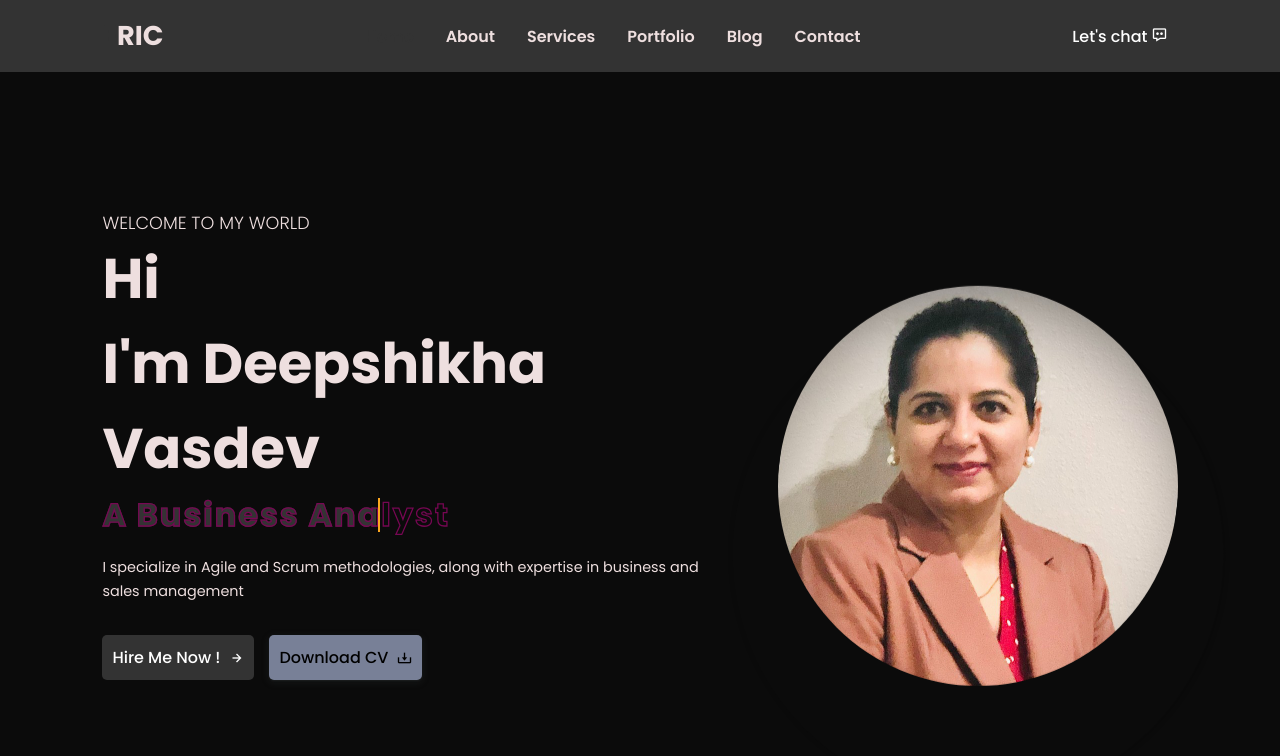
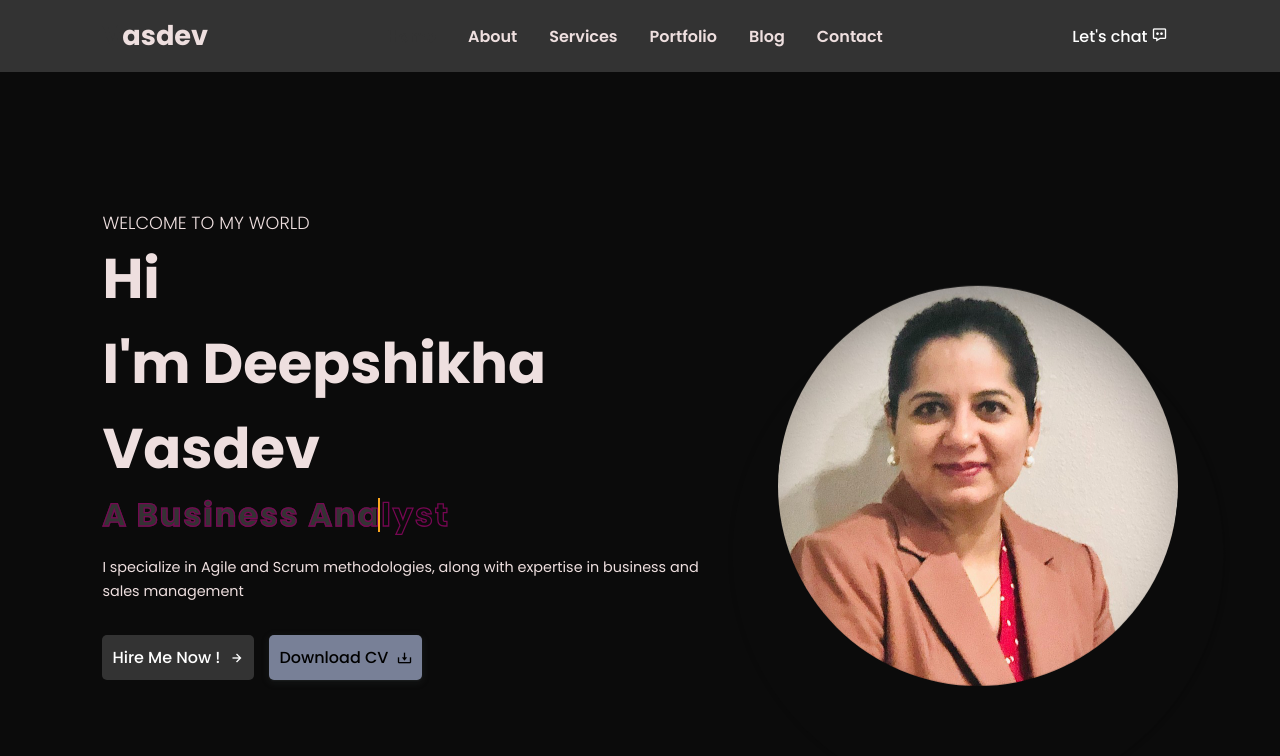
Before and after one commit to web461/vasdev, a plain HTML site: page index.html in a window 1280 px wide. Shown: the top 756 px of the page. Drawn offline with nearby package versions, Linux system fonts and the light colour scheme.

Commit message:
Update index.html

```diff
--- a/index.html
+++ b/index.html
@@ -16,7 +16,7 @@
     <header>
 
 
-        <a href="#" class="logo"><span>E</span>RIC</a>
+        <a href="#" class="logo"><span>V</span>asdev</a>
         <ul class="navlist">
             <li><a href="#home" class="active">Home</a></li>
             <li><a href="#about">About</a></li>
```
